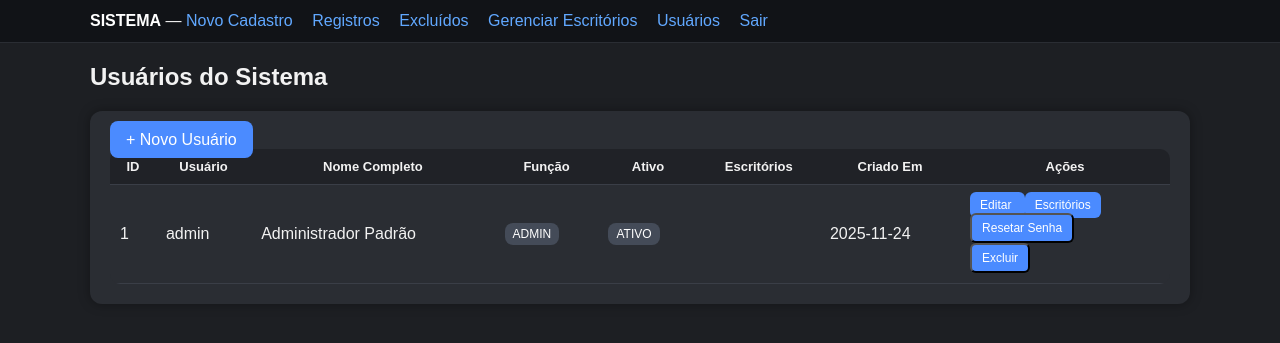
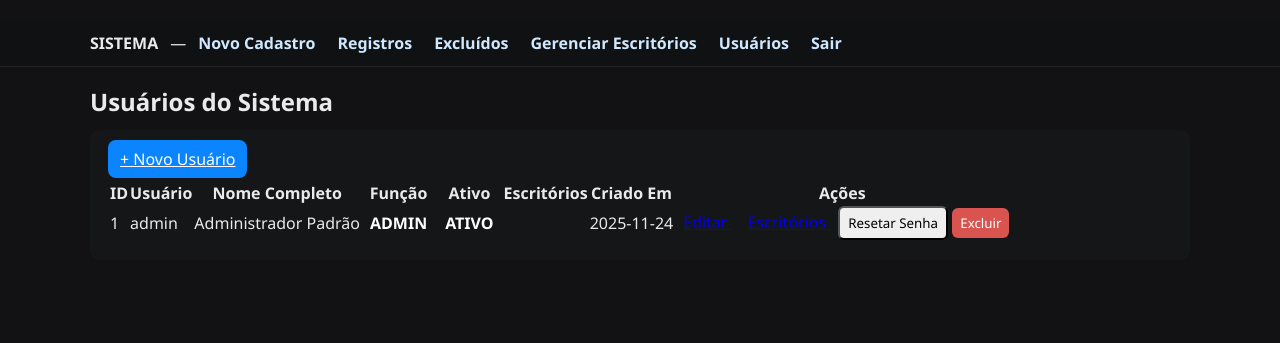
Before and after one commit to bponedev/TABELA-DE-CLIENTES, a Flask app: page /admin/users in a window 1280 px wide. Shown: the top 343 px of the page. Run offline with Flask 3, Linux system fonts and the light colour scheme; the visitor is signed in with stand-in values (Sample User, id 1); data comes from the database, SQL or seed files in the repository; parts of the project's set-up code (start-up, migrations or seed data) failed here and were passed over.

Commit message:
Refactor CSS for dark mode and layout improvements

```diff
--- a/static/style.css
+++ b/static/style.css
@@ -1,219 +1,35 @@
-/* ===================================================== */
-/*                 TEMA GERAL - DARK MODE               */
-/* ===================================================== */
-body {
-    background: #1d1f23;
-    color: #f2f2f2;
-    font-family: Arial, sans-serif;
-    margin: 0;
-    padding: 0;
-}
-
-a {
-    color: #61a8ff;
-    text-decoration: none;
-}
-
-.container {
-    width: 95%;
-    margin: auto;
-    max-width: 1100px;
-}
-
-
-/* ===================================================== */
-/*                     TOPBAR                            */
-/* ===================================================== */
-
-.topbar {
-    background: #111317;
-    padding: 12px 0;
-    border-bottom: 1px solid #2a2d33;
-}
-
-.topbar a {
-    margin-right: 15px;
-}
-
-.topbar strong {
-    color: #ffffff;
-}
-
-
-/* ===================================================== */
-/*                       CARDS                           */
-/* ===================================================== */
-
-.card {
-    background: #2a2d33;
-    padding: 20px;
-    border-radius: 12px;
-    margin-bottom: 20px;
-    box-shadow: 0 0 12px rgba(0,0,0,0.35);
-}
-
-.form-card label {
-    margin-top: 12px;
-    display: block;
-    font-size: 14px;
-}
-
-.form-card input,
-.form-card select,
-.form-card textarea {
-    width: 100%;
-    padding: 10px;
-    border-radius: 8px;
-    border: none;
-    margin-top: 5px;
-    background: #1f2126;
-    color: #fff;
-}
-
-textarea {
-    min-height: 75px;
-}
-
-
-/* ===================================================== */
-/*                       BOTÕES                          */
-/* ===================================================== */
-
-.btn-primary {
-    background: #4b8bff;
-    border: none;
-    padding: 10px 16px;
-    border-radius: 8px;
-    color: #fff;
-    cursor: pointer;
-    margin-top: 15px;
-}
-
-.btn-secondary {
-    background: #383c44;
-    color: #ddd;
-    padding: 8px 14px;
-    border-radius: 6px;
-    display: inline-block;
-}
-
-.btn-danger {
-    background: #d44;
-    color: #fff;
-    padding: 8px 14px;
-    border-radius: 6px;
-}
-
-.btn-small {
-    background: #4b8bff;
-    padding: 6px 10px;
-    color: #fff;
-    border-radius: 6px;
-    font-size: 12px;
-}
-
-
-/* ===================================================== */
-/*                     CHECKBOX GROUP                    */
-/* ===================================================== */
-
-.checkbox-group {
-    background: #24272d;
-    padding: 10px;
-    border-radius: 8px;
-}
-
-.chkitem {
-    display: block;
-    margin-bottom: 8px;
-}
-
-
-/* ===================================================== */
-/*                        BADGES                         */
-/* ===================================================== */
-
-.badge {
-    padding: 4px 8px;
-    border-radius: 8px;
-    background: #444b58;
-    font-size: 12px;
-    display: inline-block;
-    color: #fff;
-}
-
-.badge-owner {
-    background: #4b8bff;
-}
-
-.badge-office {
-    background: #6a6d75;
-}
-
-
-/* ===================================================== */
-/*                        TAGS                           */
-/* ===================================================== */
-
-.tag-chip {
-    padding: 4px 10px;
-    border-radius: 999px;
-    background: #555;
-    display: inline-block;
-    margin: 2px;
-    font-size: 11px;
-    color: #fff;
-}
-
-.tag-preview {
-    margin-top: 10px;
-}
-
-
-/* ===================================================== */
-/*                       TABELAS                         */
-/* ===================================================== */
-
-table.main-table {
-    width: 100%;
-    border-collapse: collapse;
-    background: #2a2d33;
-    border-radius: 10px;
-    overflow: hidden;
-}
-
-table.main-table th,
-table.main-table td {
-    padding: 10px;
-    border-bottom: 1px solid #3a3e47;
-}
-
-table.main-table th {
-    background: #202227;
-    font-size: 13px;
-}
-
-table.main-table tbody tr:hover {
-    background: #33363d;
-}
-
-
-/* ===================================================== */
-/*                   MENSAGENS FLASH                     */
-/* ===================================================== */
-
-.flash {
-    padding: 10px;
-    margin-bottom: 10px;
-    border-radius: 8px;
-}
-
-.flash-success {
-    background: #2f7;
-    color: #000;
-}
-
-.flash-error {
-    background: #d33;
-    color: #fff;
-}
+/* reset & base */
+*{box-sizing:border-box;margin:0;padding:0;font-family:Segoe UI, Arial, sans-serif}
+body{background:#121214;color:#eaeaea;padding:20px 0}
+.container{width:94%;max-width:1100px;margin:0 auto}
+.topbar{background:#0f1113;padding:12px 0;border-bottom:1px solid #222;margin-bottom:18px}
+.topbar .container{display:flex;gap:12px;align-items:center}
+.topbar a{color:#cfe8ff;margin-right:10px;font-weight:600;text-decoration:none}
+.card{background:#1b1c1e;padding:18px;border-radius:10px;margin:12px 0}
+.dark-card{background:#151617}
+label{display:block;margin-top:10px;font-weight:700}
+input[type=text],input[type=password],input[type=date],select,textarea{width:100%;padding:8px;margin-top:6px;border-radius:6px;border:1px solid #333;background:#0f1113;color:#fff}
+textarea{min-height:90px}
+.btn-primary{background:#0b84ff;color:#fff;padding:8px 12px;border-radius:8px;border:none;cursor:pointer}
+.btn-secondary{background:#444;color:#fff;padding:8px 12px;border:none;border-radius:8px}
+.btn-danger{background:#d9534f;color:#fff;padding:8px 12px;border:none;border-radius:8px}
+.btn-small{padding:6px 8px;border-radius:6px}
+.table{width:100%;border-collapse:collapse;margin-top:12px}
+.table th{background:#161618;padding:12px;text-align:left;border-bottom:1px solid #222;color:#bbb}
+.table td{padding:10px;border-bottom:1px solid #222}
+.badge{display:inline-block;padding:4px 8px;border-radius:12px;font-weight:700;color:#fff}
+.badge-owner{background:#2b7bb9}
+.badge-office{background:#333}
+.tag-chip{display:inline-block;padding:6px 10px;border-radius:999px;margin-right:6px;font-weight:700;color:#000}
+.tag-preview{margin-top:8px}
+.checkbox-group{margin:6px 0}
+.chkitem{display:block;margin:4px 0}
+.flash{padding:10px;border-radius:6px;margin:10px 0}
+.flash-success{background:#0b8a3e}
+.flash-error{background:#8a1f1f}
+.top-actions{margin-bottom:10px}
+.inline{display:inline-block}
+.toolbar{display:flex;gap:10px;flex-wrap:wrap;margin-bottom:12px}
+.scrollable{max-height:60vh;overflow:auto}
+.pagination{margin-top:14px;display:flex;gap:10px;align-items:center}
+.mini-select{padding:6px 8px}
```
